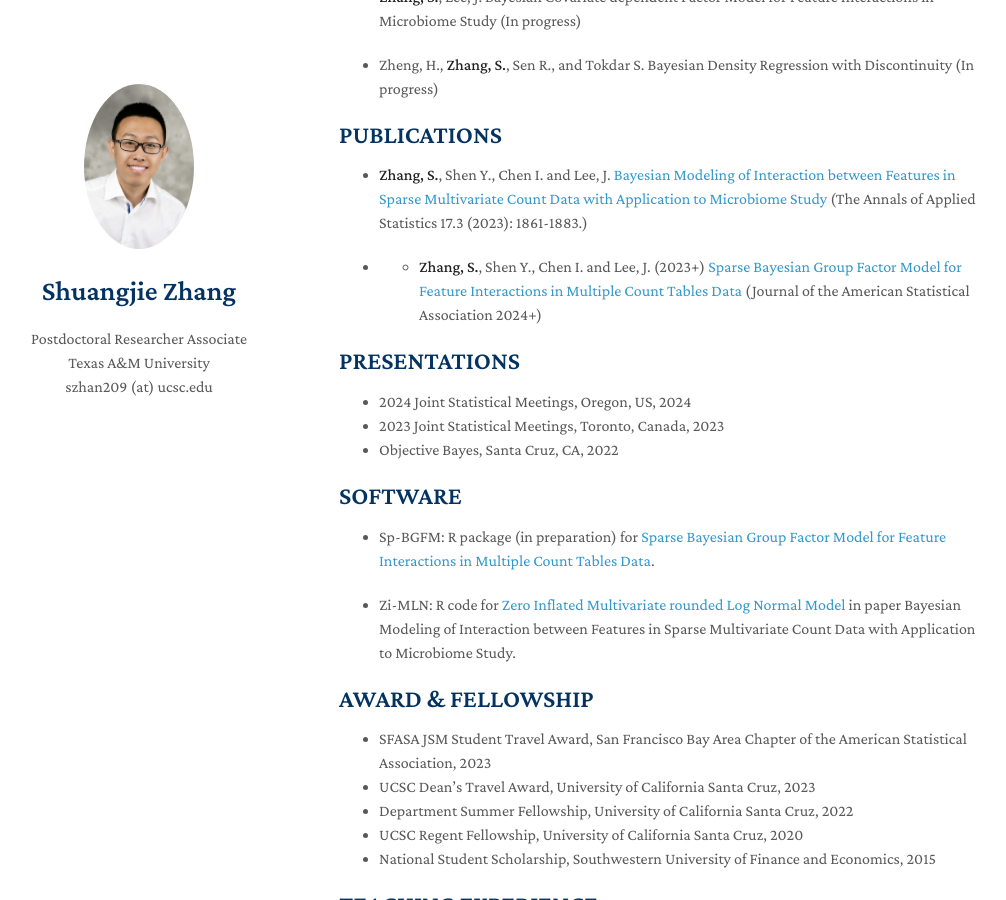
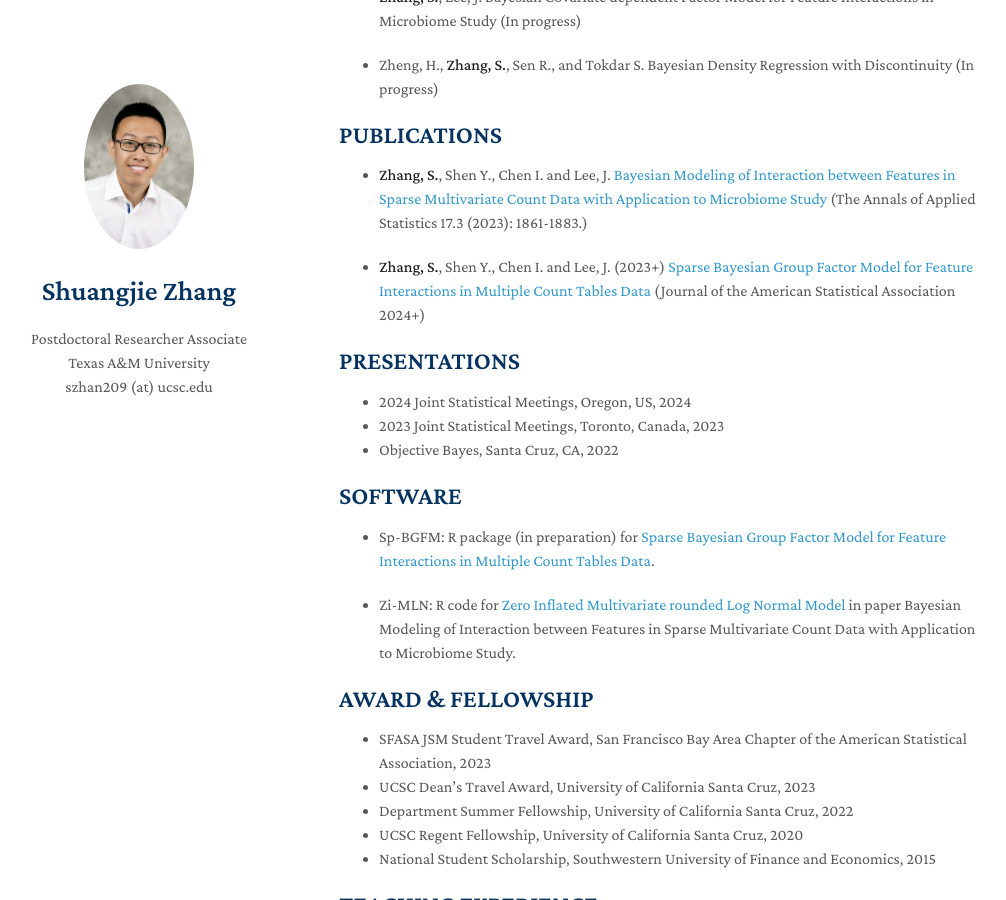
Before and after one commit to shuang-jie/shuang-jie.github.io, a Jekyll site: the page built from index.md, in a window 1280 px wide and 900 px high, scrolled down 402 px. Shown: the whole window, without its empty margins (131-1137 px from the left). Built offline with Jekyll 4.4.1, drawn with Linux system fonts in a browser that asks for light colours; nearby versions of some CDN libraries; a style sheet for code colours, icons or effects is not loaded.

```diff
--- a/index.md
+++ b/index.md
@@ -23,7 +23,7 @@ Welcome! I am currently a postdoctoral researcher associate at [Texas A&M Univer
 
 * **Zhang, S.**, Shen Y., Chen I. and Lee, J. [Bayesian Modeling of Interaction between Features in Sparse Multivariate Count Data with Application to Microbiome Study](https://projecteuclid.org/journals/annals-of-applied-statistics/volume-17/issue-3/Bayesian-modeling-of-interaction-between-features-in-sparse-multivariate-count/10.1214/22-AOAS1690.full) (The Annals of Applied Statistics 17.3 (2023): 1861-1883.)
 
-* * **Zhang, S.**, Shen Y., Chen I. and Lee, J. (2023+) [Sparse Bayesian Group Factor Model for Feature Interactions in Multiple Count Tables Data](https://www.tandfonline.com/doi/full/10.1080/01621459.2025.2449721?src=exp-la) (Journal of the American Statistical Association 2024+)
+* **Zhang, S.**, Shen Y., Chen I. and Lee, J. (2023+) [Sparse Bayesian Group Factor Model for Feature Interactions in Multiple Count Tables Data](https://www.tandfonline.com/doi/full/10.1080/01621459.2025.2449721?src=exp-la) (Journal of the American Statistical Association 2024+)
 
 ## PRESENTATIONS
 
```
